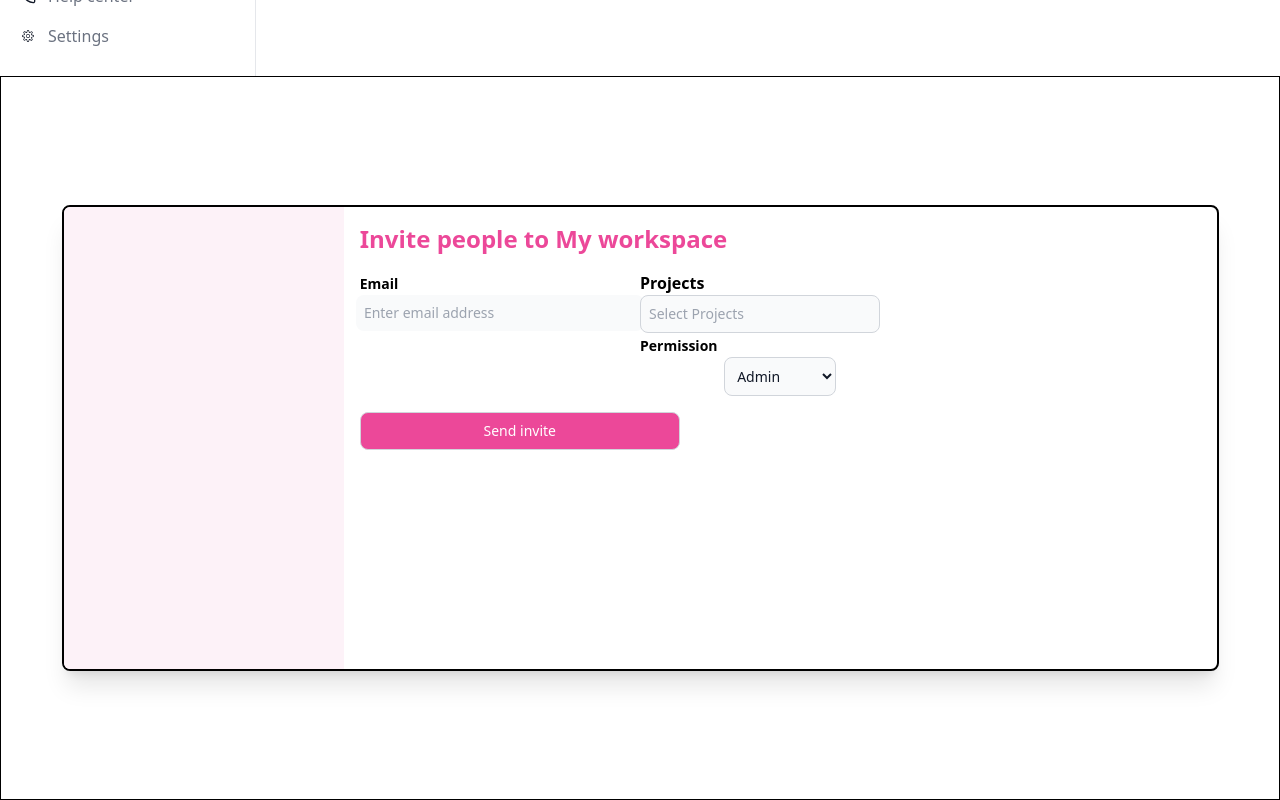
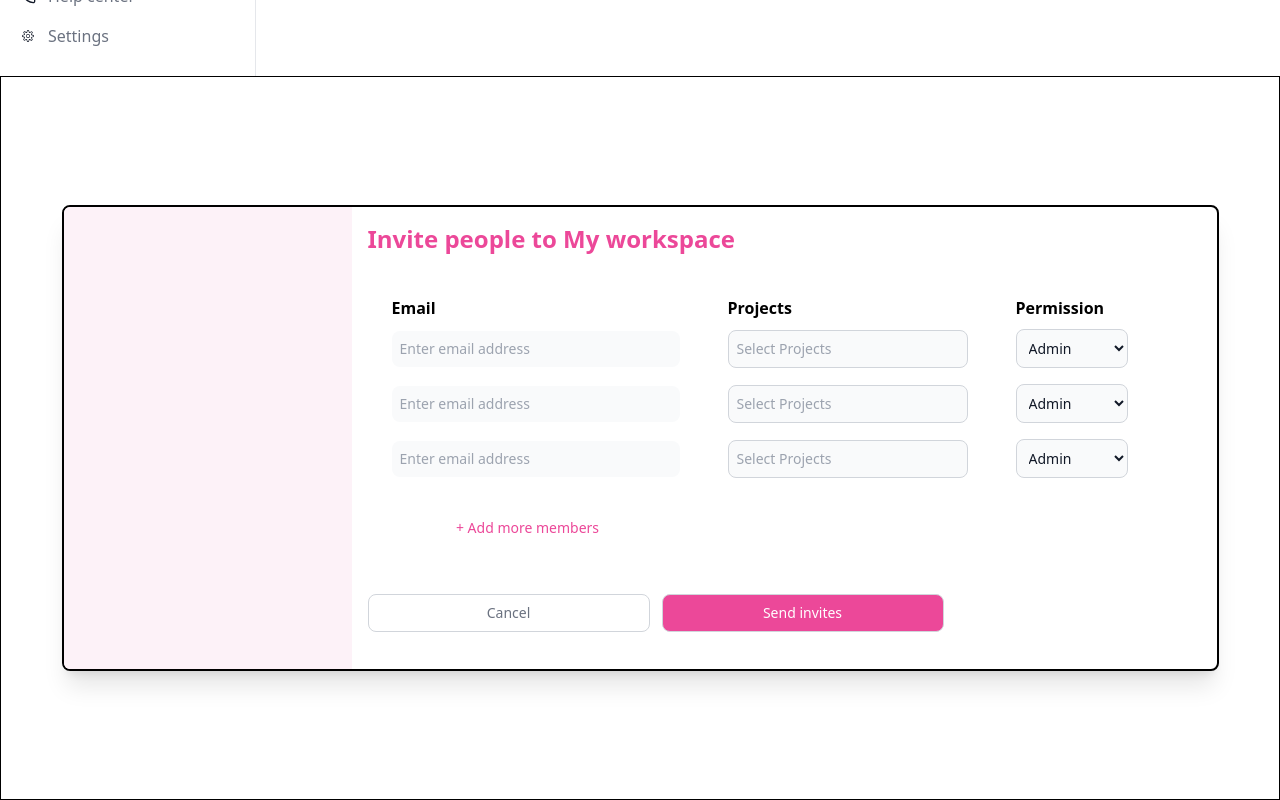
Before and after one commit to EstebanMa12/Technical-Test-Makaia, a React (Vite) app: page / in a window 1280 px wide. Shown: the part 724-1524 px from the top of the page. Built offline with nearby package versions, Linux system fonts and the light colour scheme.

Commit message:
Refactor ModalForm component layout and add functionality for adding multiple members

```diff
--- a/src/components/ModalForm/index.tsx
+++ b/src/components/ModalForm/index.tsx
@@ -63,40 +63,93 @@ const ModalForm = () => {
 
         </div>
         <div className='p-4'>
-          <h1 className="text-pink-500 font-bold text-2xl pb-4">
+          <h1 className="text-pink-500 font-bold text-2xl pb-4 mb-6">
             Invite people to My workspace
           </h1>
           <div>
-            <form onSubmit={handleSubmit}>
-              <div className="grid grid-cols-3">
-                <div>
-                  <label htmlFor="email" className="text-black font-bold text-sm text-left">
-                    Email
-                  </label>
-                  <EmailInput email={email} onChange={(e) => setEmail(e.target.value)} />
-                </div>
-                <div>
-                  <label htmlFor="" className='font-semibold mt-2'>Projects</label>
-                  <DropdownCheckbox
+          <form onSubmit={handleSubmit} className="w-full max-w-xl mx-auto">
+            <table className="w-full">
+              <thead>
+                <tr>
+                  <th scope='col' className="text-left px-6 py">Email</th>
+                  <th scope='col' className="text-left px-6 py">Projects</th>
+                  <th scope='col' className="text-left px-6 py">Permission</th>
+                </tr>
+              </thead>
+              <tbody>
+                <tr>
+                  <td className='px-6 py-2'>
+                    <EmailInput email={email} onChange={(e) => setEmail(e.target.value)} />
+                  </td>
+                  <td className='px-6 py-2'>
+                    <DropdownCheckbox
                       options={projects}
                       selectedOptions={selectedProjects}
                       onChange={(selectedProjects) => setSelectedProjects(selectedProjects)}
-                  />
-                  <div>
-                </div>
-                  <label htmlFor="role" className="text-black font-bold text-sm ">
-                    Permission
-                  </label>
-                  <PermissionSelection permission={permission} onChange={(e) => setPermission(e.target.value)} />
-                </div>
-              </div>
+                    />
+                  </td>
+                  <td className='px-6 py-2'>
+                    <PermissionSelection permission={permission} onChange={(e) => setPermission(e.target.value)} />
+                  </td>
+                </tr>
+                <tr>
+                  <td className='px-6 py-2'>
+                    <EmailInput email={email} onChange={(e) => setEmail(e.target.value)} />
+                  </td>
+                  <td className='px-6 py-2'>
+                    <DropdownCheckbox
+                      options={projects}
+                      selectedOptions={selectedProjects}
+                      onChange={(selectedProjects) => setSelectedProjects(selectedProjects)}
+                    />
+                  </td>
+                  <td className='px-6 py-2'>
+                    <PermissionSelection permission={permission} onChange={(e) => setPermission(e.target.value)} />
+                  </td>
+                </tr>
+                <tr>
+                  <td className='px-6 py-2'>
+                    <EmailInput email={email} onChange={(e) => setEmail(e.target.value)} />
+                  </td>
+                  <td className='px-6 py-2'>
+                    <DropdownCheckbox
+                      options={projects}
+                      selectedOptions={selectedProjects}
+                      onChange={(selectedProjects) => setSelectedProjects(selectedProjects)}
+                    />
+                  </td>
+                  <td className='px-6 py-2'>
+                    <PermissionSelection permission={permission} onChange={(e) => setPermission(e.target.value)} />
+                  </td>
+                </tr>
+
+              </tbody>
+            </table>
+            <div className="w-full">
+              <button
+                type="button"
+                className="block p-2 text-sm  rounded-lg w-80 bg-white text-pink-500 mt-6 mb-8"
+              >
+                + Add more members
+              </button>
+            </div>
+
+            <div className="flex justify-center items-center gap-3">
+              {/* Button for Cancel */}
+              <button
+                type="button"
+                className="block p-2 text-sm border border-gray-300 rounded-lg w-80 bg-white text-gray-500 mt-4 mx-auto"
+              >
+                Cancel
+              </button>
               <button
                 type="submit"
-                className="block p-2 text-sm  border border-gray-300 rounded-lg w-80 bg-pink-500 text-white mt-4"
+                className="block p-2 text-sm border border-gray-300 rounded-lg w-80 bg-pink-500 text-white mt-4 mx-auto"
               >
-                Send invite
+                Send invites
               </button>
-            </form>
+            </div>
+          </form>
           </div>
         </div>
       </div>
```
